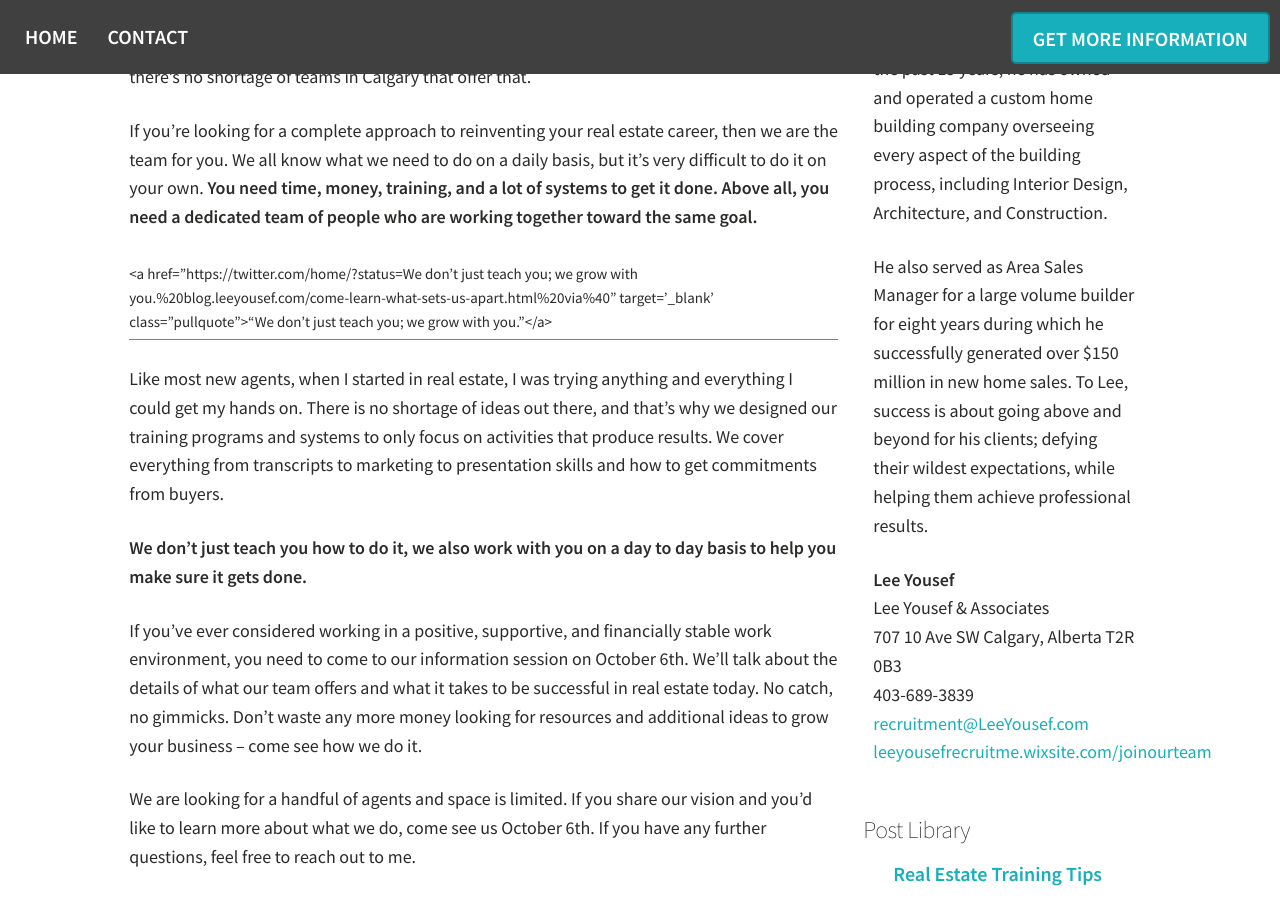
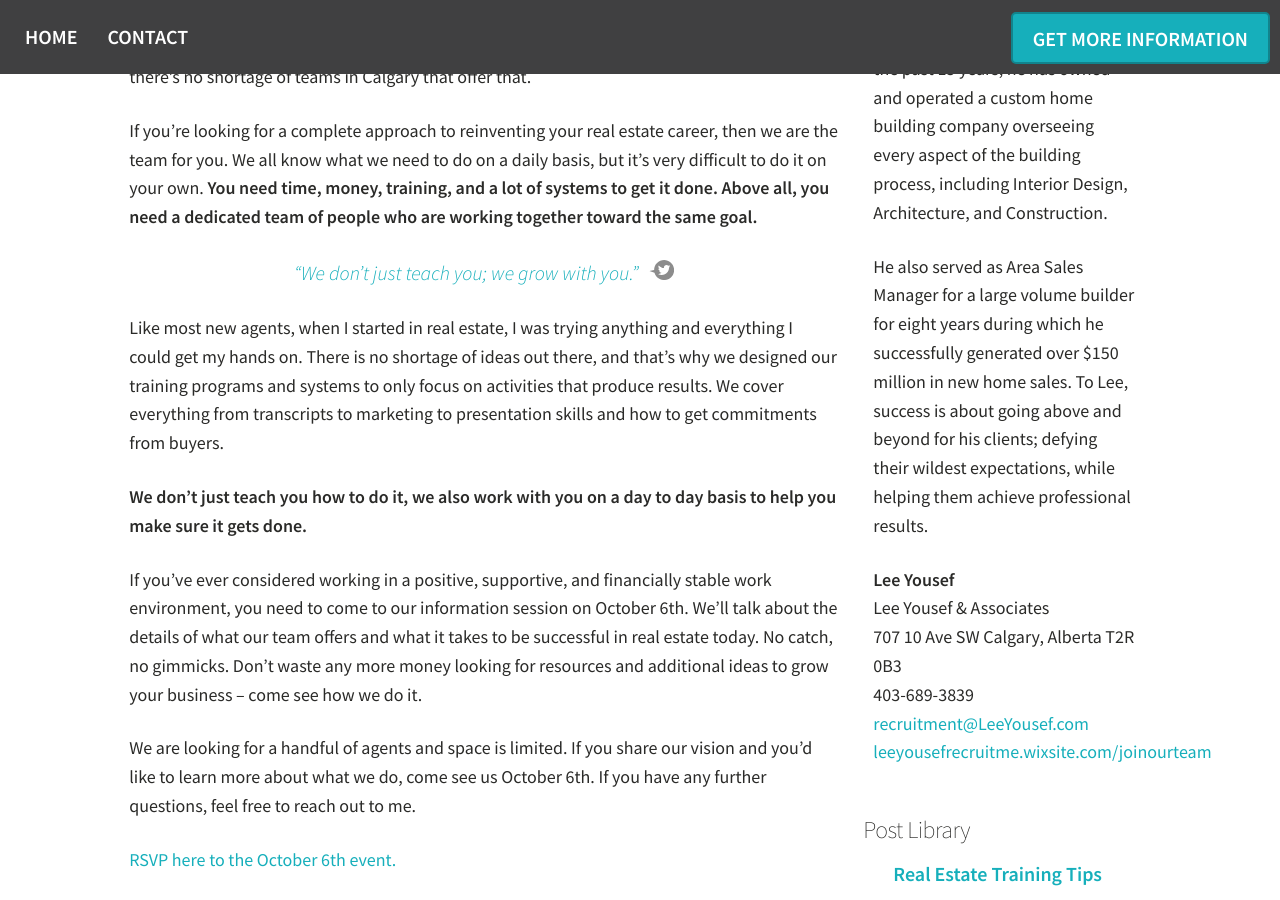
Before and after one commit to Vyral/lee-yousef-recruiting-blog, a Jekyll site: the page built from _posts/2016-09-22-come-learn-what-sets-us-apart.md, in a window 1280 px wide and 900 px high, scrolled down 1050 px. Built offline with Jekyll 4.4.1, drawn with Linux system fonts in a browser that asks for light colours; nearby versions of some CDN libraries.

Commit message:
Updated '/_posts/2016-09-22-come-learn-what-sets-us-apart.md' via CloudCannon

```diff
--- a/_posts/2016-09-22-come-learn-what-sets-us-apart.md
+++ b/_posts/2016-09-22-come-learn-what-sets-us-apart.md
@@ -22,7 +22,7 @@
 
 If you're looking for a complete approach to reinventing your real estate career, then we are the team for you. We all know what we need to do on a daily basis, but it's very difficult to do it on your own. **You need time, money, training, and a lot of systems to get it done. Above all, you need a dedicated team of people who are working together toward the same goal.**
 
-| &lt;a href="https://twitter.com/home/?status={{page.pullquote}}%20{{site.url}}{{page.url}}%20via%40{{site.data.settings.socials.twitter</td><td>remove: 'https://twitter.com/'}}" target='_blank' class="pullquote"&gt;“{{page.pullquote}}”&lt;/a&gt; |
+<a href="https://twitter.com/home/?status={{page.pullquote}}%20{{site.url}}{{page.url}}%20via%40{{site.data.settings.socials.twitter | remove: 'https://twitter.com/'}}" target='_blank' class="pullquote">&#8220;{{page.pullquote}}&#8221;</a>
 
 Like most new agents, when I started in real estate, I was trying anything and everything I could get my hands on. There is no shortage of ideas out there, and that's why we designed our training programs and systems to only focus on activities that produce results. We cover everything from transcripts to marketing to presentation skills and how to get commitments from buyers.
 
```
